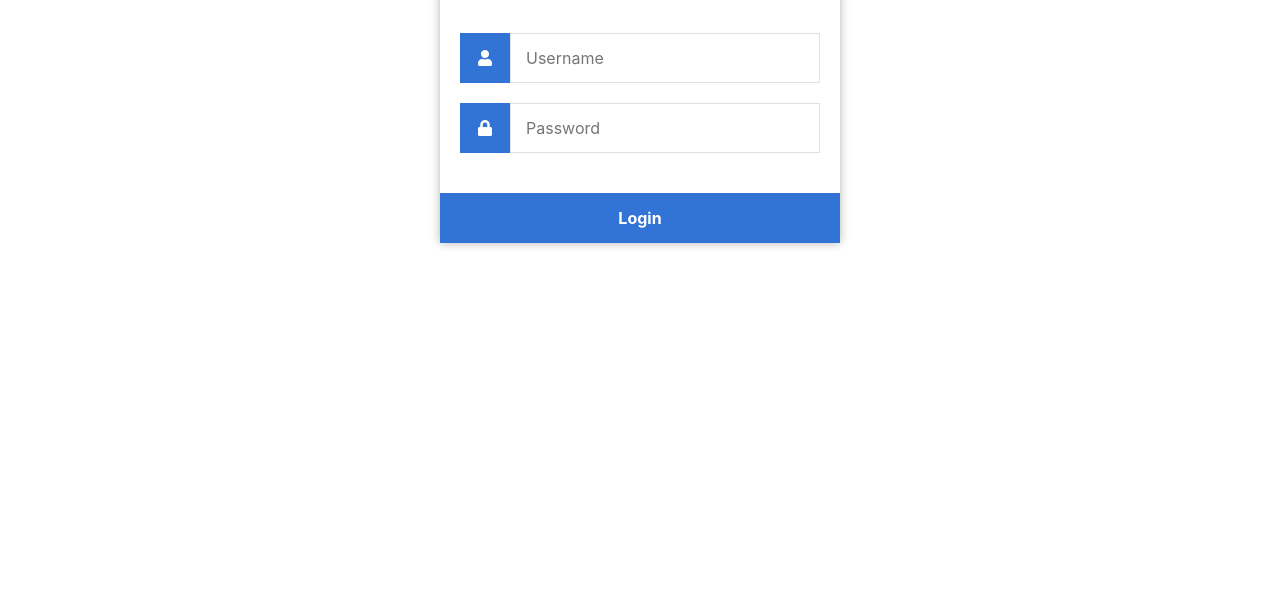
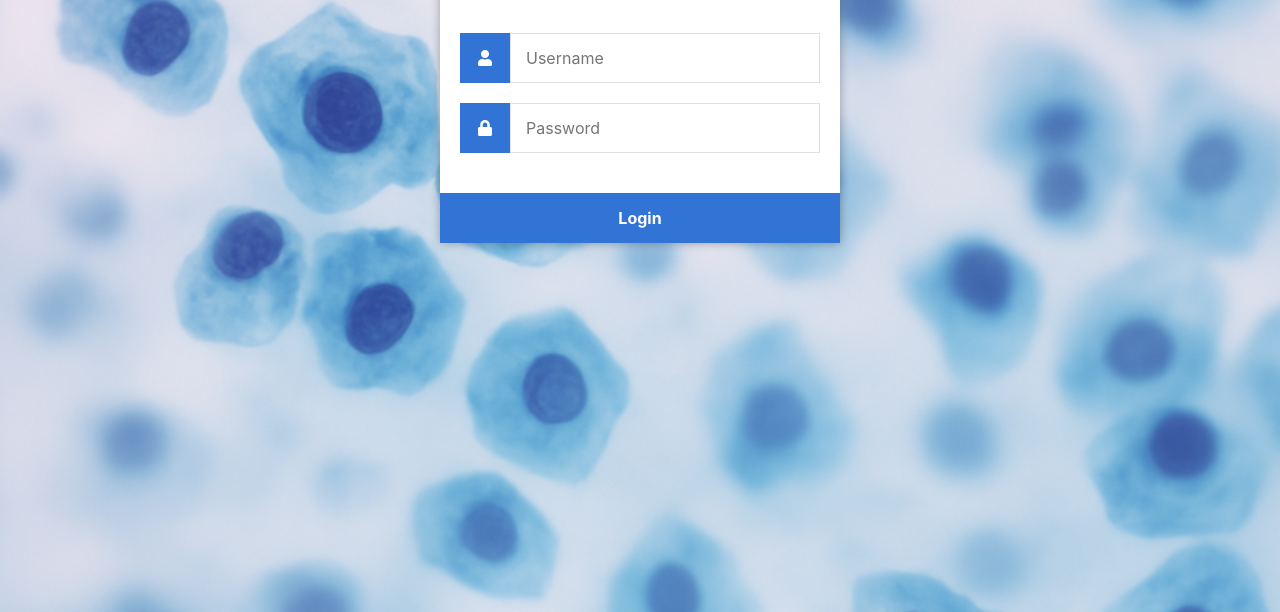
Before and after one commit to ATC7445/cancer_nodejs, a website: page public/login.html in a window 1280 px wide. Shown: the part 288-900 px from the top of the page. Drawn offline with Linux system fonts and the light colour scheme.

Commit message:
fixed login bg

```diff
--- a/public/css/login.css
+++ b/public/css/login.css
@@ -4,7 +4,7 @@
     font-size: 16px;
 }
 body {
-    background-image: url('cancer_nodejs/images/cancer_bg.webp');
+    background-image: url('/cancer_nodejs/images/cancer_bg.webp');
     background-size: cover;
     background-repeat: no-repeat;
     background-position: center;
```
